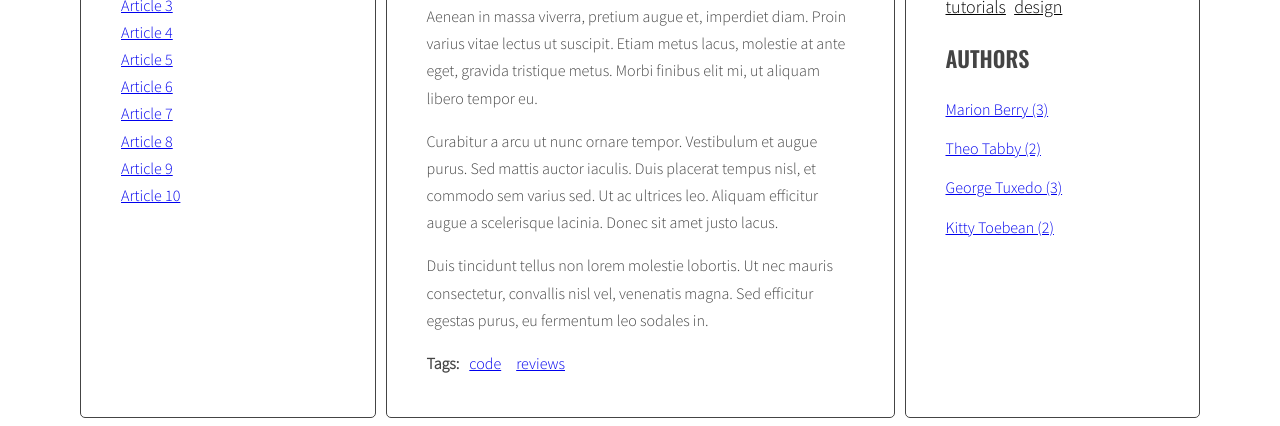
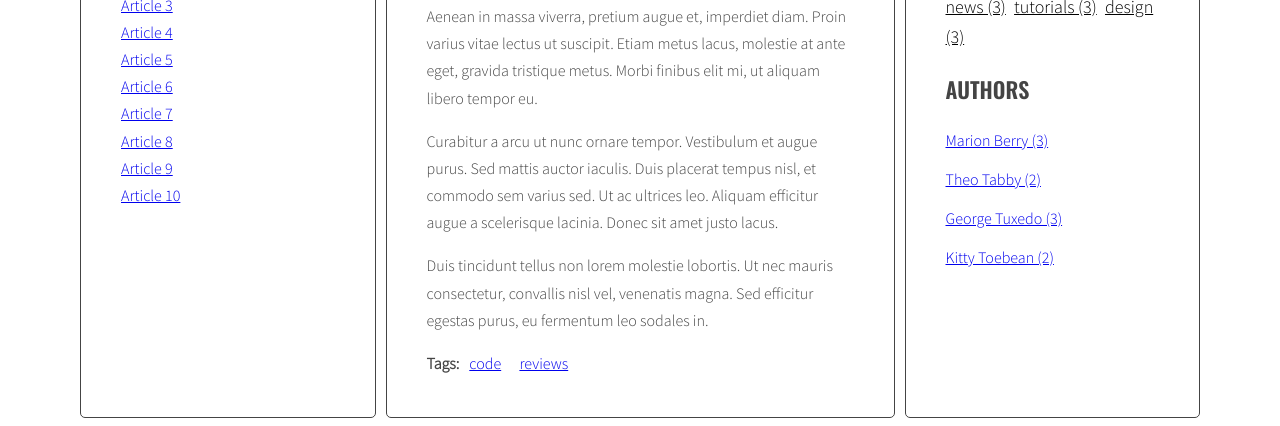
Before and after one commit to mdpesa/javascript-blog, a website: page index.html in a window 1280 px wide. Shown: the part 421-847 px from the top of the page. Drawn offline with nearby package versions, Linux system fonts and the light colour scheme.

Commit message:
add handlebars into the code

```diff
--- a/index.html
+++ b/index.html
@@ -384,13 +384,27 @@
         </main>
       </div>
     </div>
-    <!-- <script id="template-article-link" type="text/x-handlebars-template">
+    <script id="template-article-link" type="text/x-handlebars-template">
       <li><a href='#{{id}}'><span>{{title}}</span></a></li>
     </script>
-    <script id="template-article-tags" type="text/x-handlebars-template">
-      <li><a href="#tag- {{id}}"><span>{{tag}}</span></a></li>
-    <script src="https://cdnjs.cloudflare.com/ajax/libs/handlebars.js/4.1.0/handlebars.min.js">
-    </script> -->
+    <script id="template-article-tag-link" type="text/x-handlebars-template">
+      <li><a href='#tag-{{id}}'>{{tag}}</a></li>
+    </script>
+    <script id="template-article-author-link" type="text/x-handlebars-template">
+      <li><a href='#author-{{id}}'>{{author}}</a></li>
+    </script>
+    <script id="template-tag-cloud-link" type="text/x-handlebars-template">
+      {{#each tags}}
+        <li><a class='{{className}}' href='#tag-{{tag}}'>{{tag}}
+            ({{count}})</a></li>
+      {{/each}}
+    </script>
+    <script id="template-author-column-link" type="text/x-handlebars-template">
+      {{#each authors}}
+        <li><a href='#author-{{author}}'> {{author}} ({{count}})</a></li>
+      {{/each}}
+    </script>
+    <script src="https://cdnjs.cloudflare.com/ajax/libs/handlebars.js/4.1.0/handlebars.min.js"></script>
     <script src="js/script.js"></script>
   </body>
 </html>
--- a/js/script.js
+++ b/js/script.js
@@ -1,13 +1,22 @@
 ('use strict');
 
-// const templates = {
-//   articleLink: Handlebars.compile(
-//     document.querySelector('#template-article-link').innerHTML
-//   ),
-//   articleTagLink: Handlebars.compile(
-//     document.querySelector('#template-article-tags').innerHTML
-//   ),
-// };
+const templates = {
+  articleLink: Handlebars.compile(
+    document.querySelector('#template-article-link').innerHTML
+  ),
+  articleTagLink: Handlebars.compile(
+    document.querySelector('#template-article-tag-link').innerHTML
+  ),
+  articleAuthorLink: Handlebars.compile(
+    document.querySelector('#template-article-author-link').innerHTML
+  ),
+  tagCloudLink: Handlebars.compile(
+    document.querySelector('#template-tag-cloud-link').innerHTML
+  ),
+  authorColumnLink: Handlebars.compile(
+    document.querySelector('#template-author-column-link').innerHTML
+  ),
+};
 
 /*document.getElementById('test-button').addEventListener('click', function () {
   const links = document.querySelectorAll('.titles a');
@@ -77,14 +86,14 @@ function generateTitleLinks(customSelector = '') {
     /*[ DONE]  get the title from the title element */
     console.log('title', articleTitle);
     /* [DONE] create HTML of the link */
-    const linkHTML =
-      '<li><a href="#' +
-      articleId +
-      '"><span>' +
-      articleTitle +
-      '</span></a></li>';
-    // const linkHTMLData = { id: articleId, title: articleTitle };
-    // const linkHTML = templates.articleLink(linkHTMLData);
+    // const linkHTML =
+    //   '<li><a href="#' +
+    //   articleId +
+    //   '"><span>' +
+    //   articleTitle +
+    //   '</span></a></li>';
+    const linkHTMLData = { id: articleId, title: articleTitle };
+    const linkHTML = templates.articleLink(linkHTMLData);
     console.log(linkHTML);
     /* [DONE] insert link into html variable */
     html = html + linkHTML;
@@ -138,9 +147,9 @@ function generateTags() {
     /* START LOOP: for each tag */
     for (let tag of articleTagsArray) {
       /* generate HTML of the link */
-      const linkHTML = '<li><a href="#tag-' + tag + '">' + tag + '</a></li>';
-      // const linkHTMLData = { id: tag, tag: tag };
-      // const linkHTML = templates.articleTagLink(linkHTMLData);
+      //const linkHTML = '<li><a href="#tag-' + tag + '">' + tag + '</a></li>';
+      const linkHTMLData = { id: tag, tag: tag };
+      const linkHTML = templates.articleTagLink(linkHTMLData);
       console.log(linkHTML);
       /* add generated code to html variable */
       html = html + linkHTML;
@@ -163,26 +172,33 @@ function generateTags() {
   const tagsParams = calculateTagsParams(allTags);
   console.log('tagsParams:', tagsParams);
   /* [NEW] create variable for all links HTML code */
-  let allTagsHTML = '';
-
+  //let allTagsHTML = '';
+  const allTagsData = { tags: [] };
   /* [NEW] START LOOP: for each tag in allTags: */
   for (let tag in allTags) {
     /* [NEW] generate code of a link and add it to allTagsHTML */
     //allTagsHTML += tag + ' (' + allTags[tag] + ') ';
-    const tagLinkHTML =
-      '<li><a class="' +
-      calculateTagClass(allTags[tag], tagsParams) +
-      '" href="#tag-' +
-      tag +
-      '">' +
-      tag +
-      '</a> </li>';
-    console.log('tagLinkHTML:', tagLinkHTML);
-    allTagsHTML += tagLinkHTML;
+    // const tagLinkHTML =
+    //   '<li><a class="' +
+    //   calculateTagClass(allTags[tag], tagsParams) +
+    //   '" href="#tag-' +
+    //   tag +
+    //   '">' +
+    //   tag +
+    //   /*'(' + allTags[tag] + ') '*/ +'</a> </li>';
+    // console.log('tagLinkHTML:', tagLinkHTML);
+    //allTagsHTML += tagLinkHTML;
+    allTagsData.tags.push({
+      tag: tag,
+      count: allTags[tag],
+      className: calculateTagClass(allTags[tag], tagsParams),
+    });
     /* [NEW] END LOOP: for each tag in allTags: */
   }
   /*[NEW] add HTML from allTagsHTML to tagList */
-  tagList.innerHTML = allTagsHTML;
+  //tagList.innerHTML = allTagsHTML;
+  tagList.innerHTML = templates.tagCloudLink(allTagsData);
+  console.log(allTagsData);
 }
 generateTags();
 
@@ -245,7 +261,9 @@ function generateAuthors() {
     const author = article.getAttribute('data-author');
     console.log(author);
     /* generate HTML of the link */
-    const linkHTML = '<a href="#author-' + author + '">' + author + '</a>';
+    //const linkHTML = '<a href="#author-' + author + '">' + author + '</a>';
+    const linkHTMLData = { id: author, author: author };
+    const linkHTML = templates.articleAuthorLink(linkHTMLData);
     console.log(linkHTML);
     /*insert HTML code into the author wrapper*/
     authorWrapper.innerHTML = linkHTML;
@@ -262,27 +280,32 @@ function generateAuthors() {
   const authorList = document.querySelector(optAuthorsListSelector);
   console.log(authorList);
   /* [NEW] create variable for all links HTML code */
-  let allAuthorsHTML = '';
-
+  //let allAuthorsHTML = '';
+  const allAuthorsData = { authors: [] };
   /* [NEW] START LOOP: for each tag in allTags: */
   for (let author in allAuthors) {
     /* [NEW] generate code of a link and add it to allAuthorsHTML */
     //allAuthorsHTML += author + ' (' + allAuthors[author] + ') ';
-    const authorLinkHTML =
-      '<li><a href="#author-' +
-      author +
-      '">' +
-      author +
-      ' (' +
-      allAuthors[author] +
-      ') ' +
-      '</a></li>';
-    console.log('authorLinkHTML:', authorLinkHTML);
-    allAuthorsHTML += authorLinkHTML;
+    // const authorLinkHTML =
+    //   '<li><a href="#author-' +
+    //   author +
+    //   '">' +
+    //   author +
+    //   ' (' +
+    //   allAuthors[author] +
+    //   ') ' +
+    //   '</a></li>';
+    //console.log('authorLinkHTML:', authorLinkHTML);
+    //allAuthorsHTML += authorLinkHTML;
+    allAuthorsData.authors.push({
+      author: author,
+      count: allAuthors[author],
+    });
     /* [NEW] END LOOP: for each tag in allTags: */
   }
   /*[NEW] add HTML from allTagsHTML to tagList */
-  authorList.innerHTML = allAuthorsHTML;
+  //authorList.innerHTML = allAuthorsHTML;
+  authorList.innerHTML = templates.authorColumnLink(allAuthorsData);
 }
 generateAuthors();
 
```
